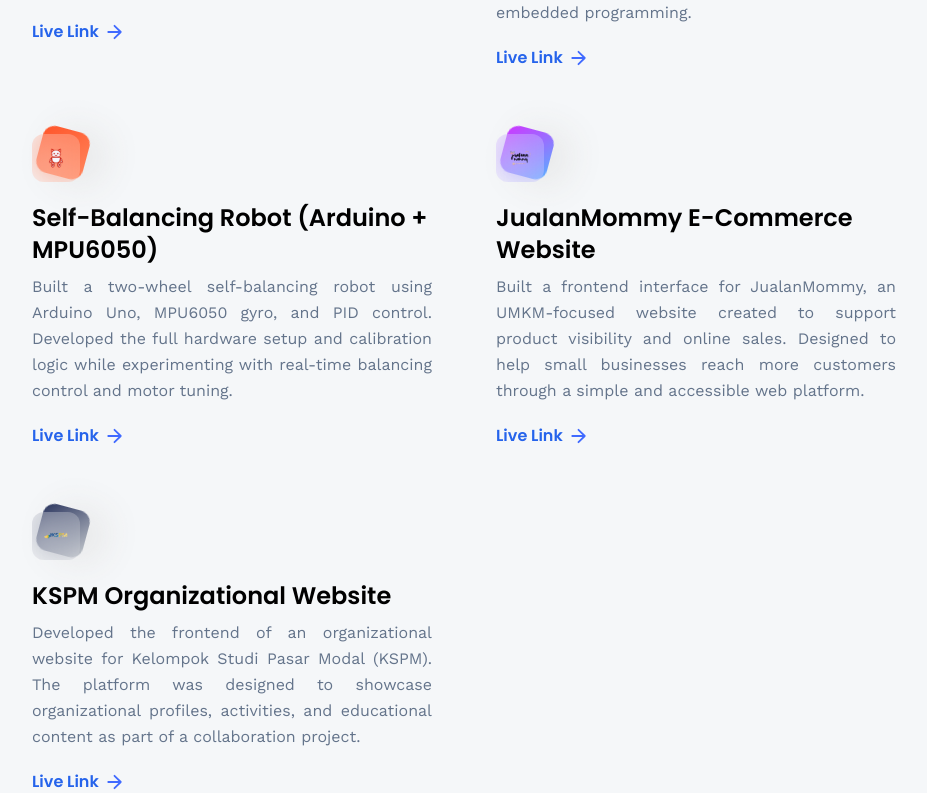
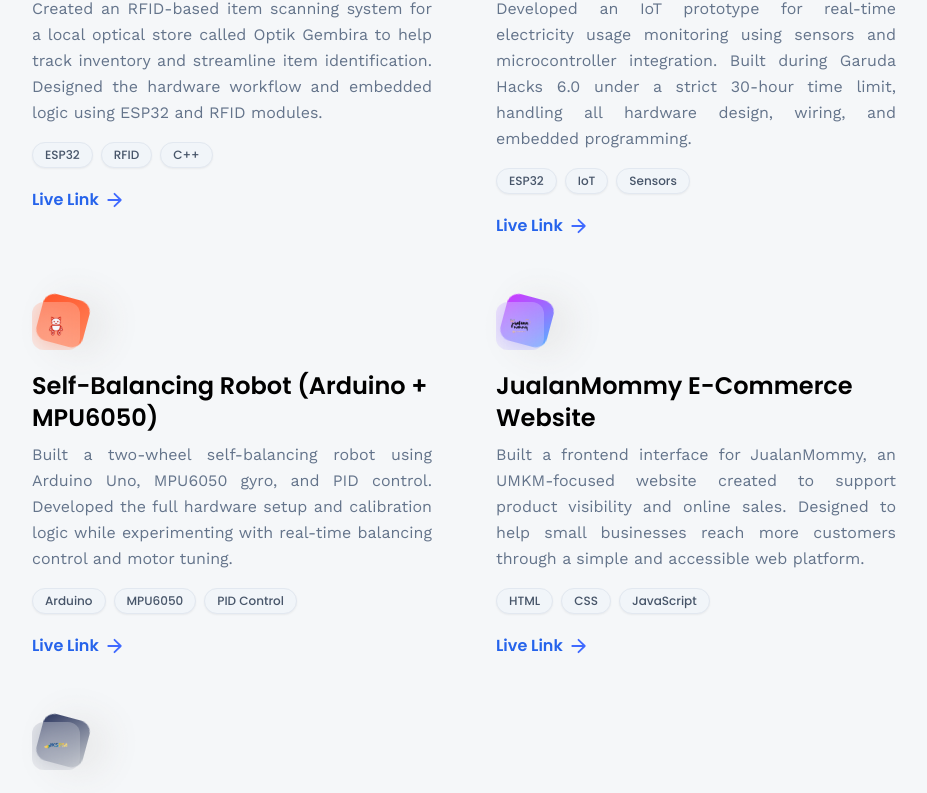
Before and after one commit to Petinggi-Teknik-Indonesia/nabil-portofolio, a React (Vite) app: page /projects in a window 1280 px wide. Shown: the part 1652-2445 px from the top of the page, without its empty margins (160-1087 px from the left). Built offline with nearby package versions, Linux system fonts and the light colour scheme.

Commit message:
Add project technology tags

```diff
--- a/src/constants/index.js
+++ b/src/constants/index.js
@@ -323,75 +323,96 @@ export const projects = [
         name: 'Follower Robot – Version 1',
         description: 'Developed an Arduino-based wall-following robot for educational robotics. Uses ultrasonic sensing and motor control to detect surrounding distances and perform autonomous movement.',
         link: 'https://github.com/njynbil/FollowerRobot-Version1',
+        technologies: ['Arduino', 'C++', 'Motor Control'],
     },
+
     {
         iconUrl: follower2,
         theme: 'btn-back-indigo',
         name: 'Follower Robot – Version 2',
         description: 'Developed an educational wall-following robot platform for hands-on robotics learning. Designed to support different programs and experiments involving sensors, motor control, and autonomous movement.',
         link: 'https://github.com/njynbil/FollowerRobot-Version2',
+        technologies: ['Arduino', 'Sensors', 'Motor Control'],
     },
+
     {
         iconUrl: gyrocar,
         theme: 'btn-back-violet',
         name: 'Gyro RC Car',
         description: 'Developed a wireless gesture-controlled RC car using dual ESP32 microcontrollers and an MPU6050 gyroscope. Enables real-time vehicle movement through hand gestures using transmitter and receiver systems.',
         link: 'https://github.com/njynbil/GyroRobot',
+        technologies: ['ESP32', 'MPU6050', 'Wireless Control'],
     },
+
     {
         iconUrl: spiderbot,
         theme: 'btn-back-amber',
         name: 'Spider Robot',
         description: 'Developed an Arduino-based spider robot using multiple servo motors for coordinated walking movements. Focused on hardware integration, embedded programming, and motion control for educational robotics.',
         link: 'https://github.com/njynbil/SpiderRobot',
+        technologies: ['Arduino', 'Servo Motor', 'C++'],
     },
+
     {
         iconUrl: tetris,
         theme: 'btn-back-rose',
         name: 'Tetris Game',
         description: 'Developed an Arduino-based Tetris game as an educational embedded systems project. Implements interactive gameplay through display output, physical controls, piece movement, rotation, and line clearing.',
         link: 'https://github.com/njynbil/TetrisGame',
+        technologies: ['Arduino', 'Display', 'C++'],
     },
+
     {
         iconUrl: dino,
         theme: 'btn-back-emerald',
         name: 'Dino Game',
         description: 'Developed an Arduino-based Dino Game as an educational embedded systems project. Implements an interactive endless runner with character movement, jumping, obstacle handling, and score tracking.',
         link: 'https://github.com/njynbil/DinoGame',
+        technologies: ['Arduino', 'Display', 'C++'],
     },
+
     {
         iconUrl: rfid,
         theme: 'btn-back-blue',
         name: 'RFID Scanner System for Optik Gembira',
         description: 'Created an RFID-based item scanning system for a local optical store called Optik Gembira to help track inventory and streamline item identification. Designed the hardware workflow and embedded logic using ESP32 and RFID modules.',
         link: 'https://github.com/Petinggi-Teknik-Indonesia/lensz-rfid-scanner',
+        technologies: ['ESP32', 'RFID', 'C++'],
     },
+
     {
         iconUrl: frugal,
         theme: 'btn-back-green',
         name: 'Frugal Watt – IoT Energy Monitoring',
         description: 'Developed an IoT prototype for real-time electricity usage monitoring using sensors and microcontroller integration. Built during Garuda Hacks 6.0 under a strict 30-hour time limit, handling all hardware design, wiring, and embedded programming.',
         link: 'https://github.com/Deswandy/Labubuntu',
+        technologies: ['ESP32','IoT', 'Sensors'],
     },
+
     {
         iconUrl: robot,
         theme: 'btn-back-red',
         name: 'Self-Balancing Robot (Arduino + MPU6050)',
         description: 'Built a two-wheel self-balancing robot using Arduino Uno, MPU6050 gyro, and PID control. Developed the full hardware setup and calibration logic while experimenting with real-time balancing control and motor tuning.',
         link: 'https://github.com/njynbil/self-balancing-robot',
+        technologies: ['Arduino', 'MPU6050', 'PID Control'],
     },
+
     {
         iconUrl: jualanmommy,
         theme: 'btn-back-pink',
         name: 'JualanMommy E-Commerce Website',
         description: 'Built a frontend interface for JualanMommy, an UMKM-focused website created to support product visibility and online sales. Designed to help small businesses reach more customers through a simple and accessible web platform.',
         link: 'https://github.com/lattemilii/UAS-WEBPROG',
+        technologies: ['HTML', 'CSS', 'JavaScript'],
     },
+
     {
         iconUrl: kspm,
         theme: 'btn-back-black',
         name: 'KSPM Organizational Website',
         description: 'Developed the frontend of an organizational website for Kelompok Studi Pasar Modal (KSPM). The platform was designed to showcase organizational profiles, activities, and educational content as part of a collaboration project.',
         link: 'https://github.com/Deswandy/KSPM-PTI-UAS',
+        technologies: ['HTML', 'CSS', 'JavaScript'],
     },
 ];
--- a/src/pages/Projects.jsx
+++ b/src/pages/Projects.jsx
@@ -36,9 +36,22 @@ const Projects = () => {
               <h4 className='text-2xl font-poppins font-semibold'>
                 {project.name}
               </h4>
+
               <p className='mt-2 text-slate-500 text-justify leading-relaxed'>
-                  {project.description}
+                {project.description}
               </p>
+
+              <div className='mt-4 flex flex-wrap gap-2'>
+                {project.technologies.map((technology) => (
+                  <span
+                    key={technology}
+                    className='px-3 py-1 rounded-full bg-slate-100 border border-slate-200 shadow-sm text-slate-600 text-xs font-medium font-poppins'
+                  >
+                    {technology}
+                  </span>
+                ))}
+              </div>
+
               <div className='mt-5 flex items-center gap-2 font-poppins'>
                 <Link
                   to={project.link}
@@ -48,6 +61,7 @@ const Projects = () => {
                 >
                   Live Link
                 </Link>
+
                 <img
                   src={arrow}
                   alt='arrow'
```
